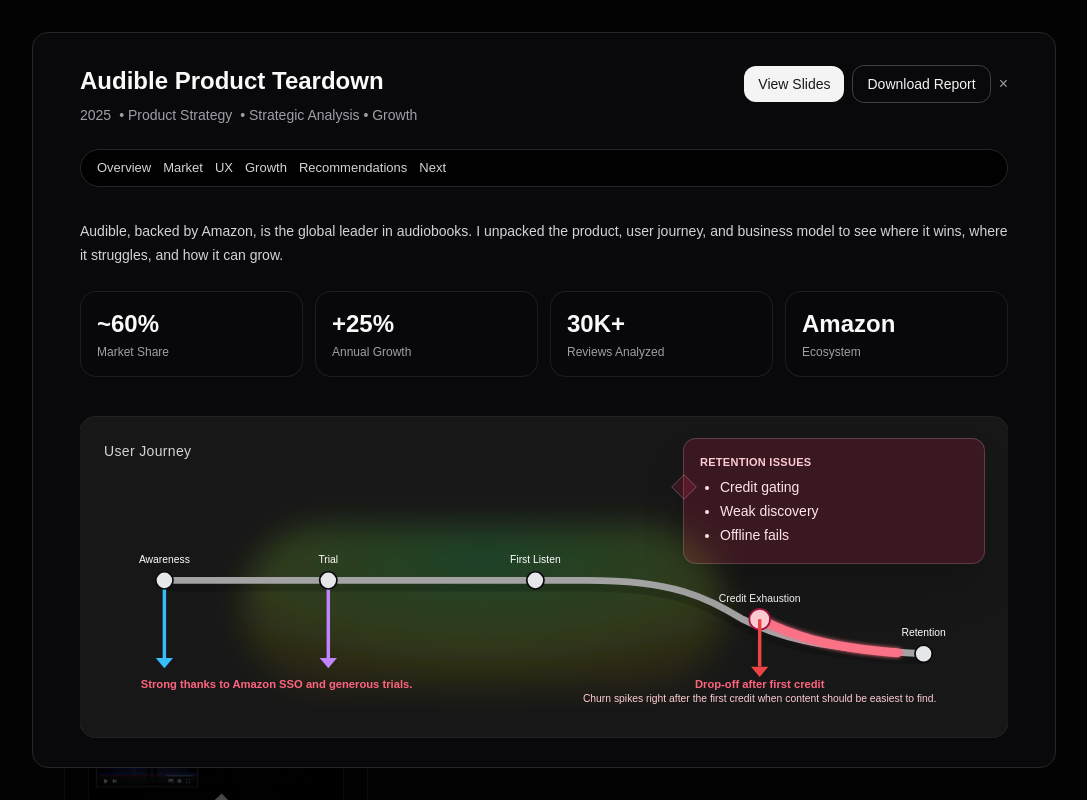
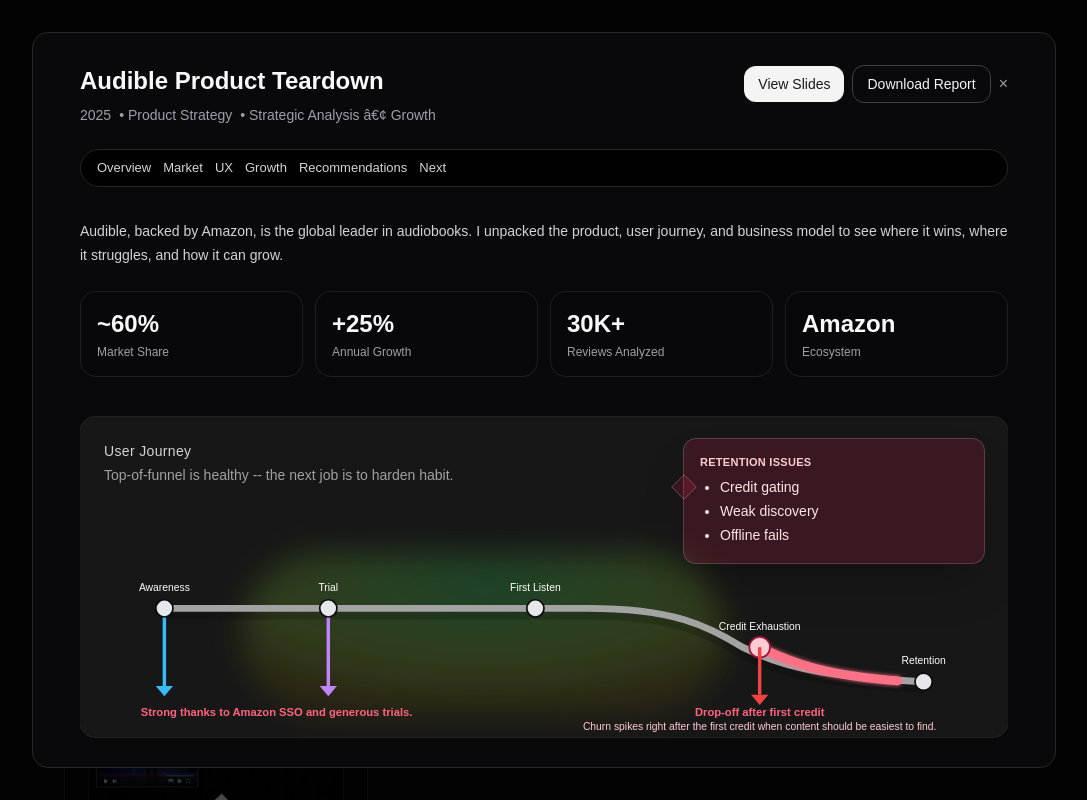
Before and after one commit to bhk1512/bk-portfolio, a Next.js app: page / in a window 1280 px wide. Both pictures are taken after a click on the button 312 px from the left and 906 px from the top of the page. Shown: the part 506-1306 px from the top of the page, without its empty margins (96-1183 px from the left). Built offline with nearby package versions, Linux system fonts and the light colour scheme.

Commit message:
Conclusion

```diff
--- a/src/app/(components)/charts/RetentionFlow.tsx
+++ b/src/app/(components)/charts/RetentionFlow.tsx
@@ -30,8 +30,9 @@
   return (
     <div className="w-full overflow-hidden py-4">
       <div className="relative mx-auto w-full max-w-[1200px] rounded-2xl bg-neutral-900 p-4 sm:p-6 ring-1 ring-white/10 md:h-[320px]">
-        <div className="mb-2 flex items-center justify-start text-sm text-neutral-300">
-          <span className="font-medium tracking-wide">User Journey</span>
+        <div className="mb-3 space-y-1 text-neutral-300">
+          <div className="text-sm font-medium tracking-wide">User Journey</div>
+          <p className="text-xs text-neutral-400 sm:text-sm">Top-of-funnel is healthy -- the next job is to harden habit.</p>
         </div>
         <svg className="h-[220px] w-full md:h-[240px]" viewBox="0 0 1020 260" preserveAspectRatio="xMidYMid meet">
           <defs>
--- a/src/app/(components)/projects/TeardownModal.tsx
+++ b/src/app/(components)/projects/TeardownModal.tsx
@@ -358,10 +358,11 @@
 
       <section id="td-next" className="mt-10 space-y-6">
         {teardown.conclusion ? (
-          <div className={baseCard}>
-            <div className="text-sm font-semibold text-zinc-200 mb-2">{teardown.conclusion.headline}</div>
-            <blockquote className="border-l-2 border-zinc-600 pl-3 text-lg text-zinc-100 leading-7">
-              {teardown.conclusion.quote}
+          <div className={`${baseCard} relative overflow-hidden`}>
+            <div className="pointer-events-none absolute inset-0 bg-[radial-gradient(circle_at_top_left,rgba(34,197,94,0.18),transparent_60%)]" aria-hidden />
+            <blockquote className="relative border-l-4 border-emerald-400/70 pl-4 sm:pl-6 text-xl sm:text-2xl leading-relaxed text-zinc-50">
+              <span className="block font-semibold tracking-tight">{teardown.conclusion.headline}</span>
+              <span className="mt-3 block text-base sm:text-lg font-normal text-zinc-300">{teardown.conclusion.quote}</span>
             </blockquote>
           </div>
         ) : null}
--- a/src/app/(data)/projects.ts
+++ b/src/app/(data)/projects.ts
@@ -13,7 +13,7 @@
       teardown: {
         badge: "Product Teardown",
         heading: "Audible Product Teardown",
-        subheading: "Strategic Analysis • Growth",
+        subheading: "Strategic Analysis â€¢ Growth",
         description:
           "Audible, backed by Amazon, is the global leader in audiobooks. I unpacked the product, user journey, and business model to see where it wins, where it struggles, and how it can grow.",
         stats: [
@@ -114,20 +114,11 @@
           "Recommendations loop; regional depth is shallow outside EN/US catalog.",
           "Offline mode and download reliability continue to break trust.",
         ],
-        growthSummary: {
-          headline: "Top-of-funnel is healthy -- the next job is to harden habit.",
-          tiles: [
-            "Prime / Kindle halo",
-            "PayTM / GPay / CRED trials",
-            "App store ads and influencer reviews",
-          ],
-          retentionNote: "Retention drops sharply once trials or monthly credits end -- usage bends down the moment a credit is used.",
-        },
         recommendationSets: [
           {
             id: "discovery",
             title: "Fix Discovery & Retention",
-            icon: "🔍",
+            icon: "\uD83D\uDD0D",
             accent: "emerald",
             bullets: [
               "Give Included / Credit-Free / Language filters a single-tap surface.",
@@ -139,8 +130,8 @@
           {
             id: "plans",
             title: "Rethink Subscription",
-            icon: "💳",
-            accent: "teal",
+            icon: "\uD83D\uDCB3",
+            accent: "amber",
             bullets: [
               "Offer 6- and 12-month bundles for commitment without monthly churn.",
               "Sell 2- and 5-credit packs for binge listeners.",
@@ -151,7 +142,7 @@
           {
             id: "core",
             title: "Stabilise Core Experience",
-            icon: "⚙️",
+            icon: "\u2699\uFE0F",
             accent: "violet",
             bullets: [
               "Drive crash-free sessions and faster cold-start times.",
```
